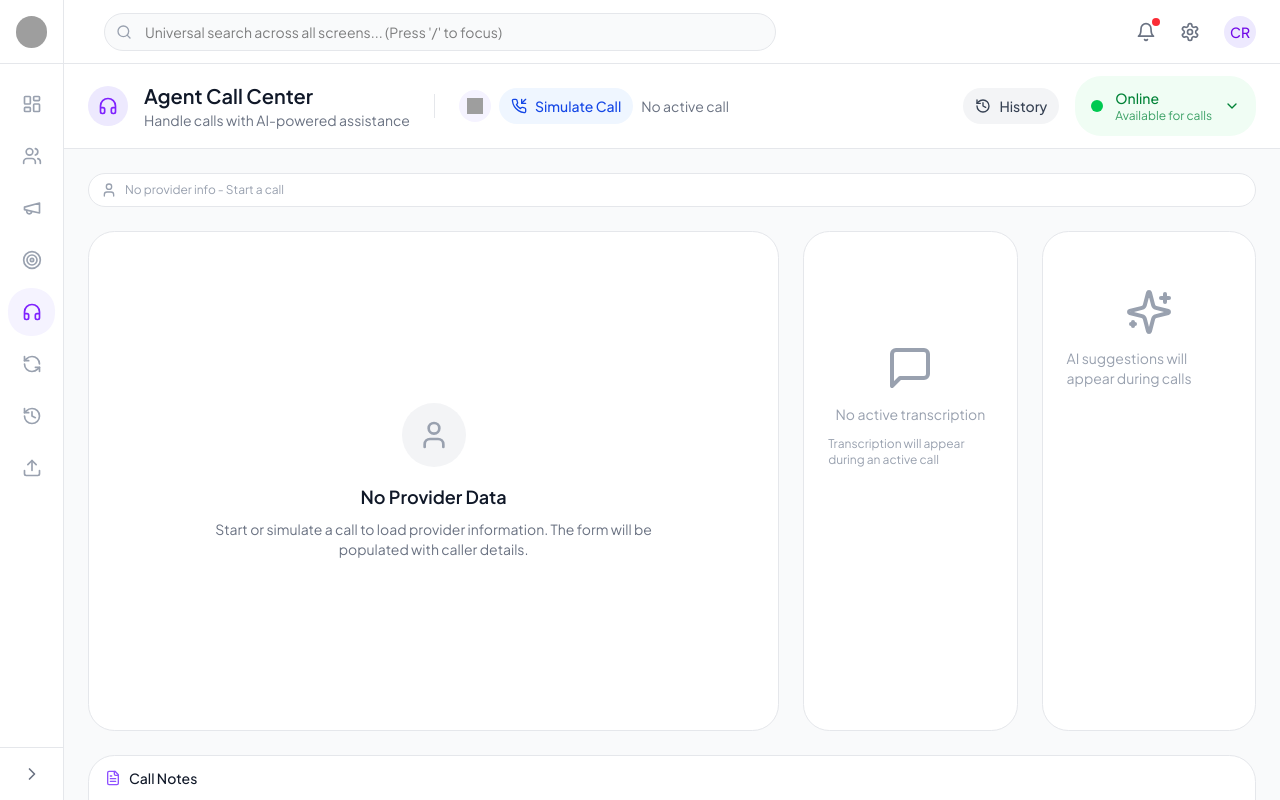
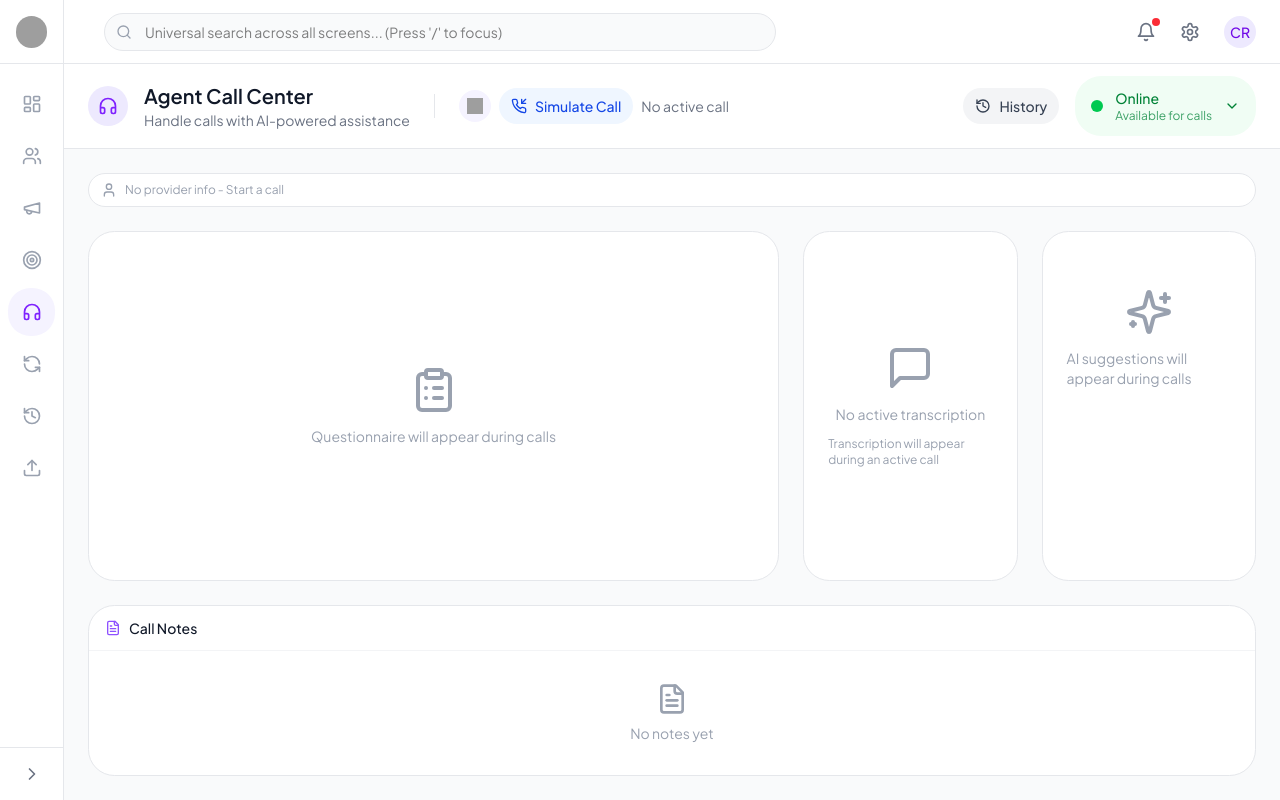
Before and after one commit to chanducodex/prime-pdm-engine, a Next.js app: page /agent-call in a window 1280 px wide. Built offline with nearby package versions, Linux system fonts and the light colour scheme; grey boxes are pictures that could not be loaded.

Commit message:
fix: change default data mode to 'questionnaire' in AgentCallPageContent

```diff
--- a/app/agent-call/page.tsx
+++ b/app/agent-call/page.tsx
@@ -26,7 +26,7 @@ type DataCollectionMode = 'questionnaire' | 'form';
 
 function AgentCallPageContent() {
   const [isHistoryModalOpen, setIsHistoryModalOpen] = useState(false);
-  const [dataMode, setDataMode] = useState<DataCollectionMode>('form');
+  const [dataMode, setDataMode] = useState<DataCollectionMode>('questionnaire');
   const [currentProvider, setCurrentProvider] = useState<Provider | null>(null);
   const { state } = useAgentCall();
 
```
